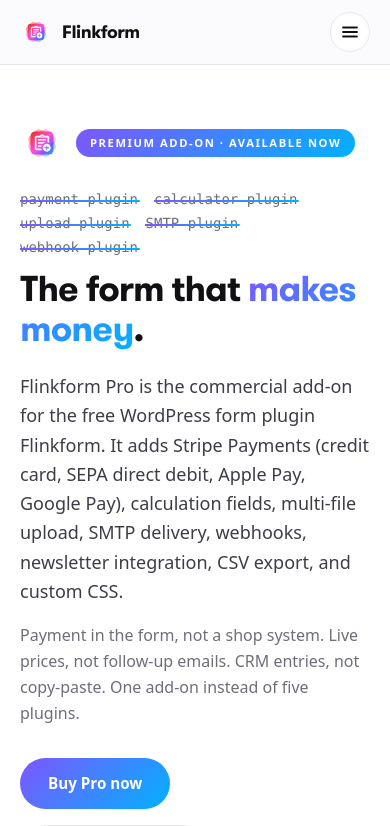
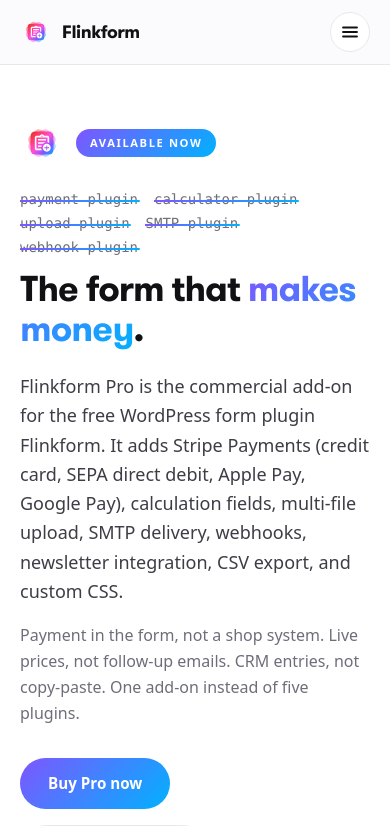
Before and after one commit to dennisbuchwald/flinkform.de, a Next.js app: page /en/pro in a window 390 px wide. Shown: the top 826 px of the page. Built offline with nearby package versions, Linux system fonts and the light colour scheme.

Commit message:
Pro hero: short eyebrow on mobile, demo button opens the quote calculator

```diff
--- a/components/pages/ProContent.tsx
+++ b/components/pages/ProContent.tsx
@@ -51,7 +51,10 @@
           <div className="max-w-3xl">
             <div className="flex items-center gap-3">
               <Image src="/icons/flinkform-app.svg" alt="" width={44} height={44} priority />
-              <Eyebrow variant="pro">{t.hero.eyebrow}</Eyebrow>
+              <Eyebrow variant="pro">
+                <span className="hidden sm:inline">{t.hero.eyebrowPrefix}</span>
+                {t.hero.eyebrow}
+              </Eyebrow>
             </div>
             <PluginStrike words={t.hero.replaces} variant="pro" className="mt-6" />
             <h1 className="mt-3 font-(family-name:--font-display) text-4xl font-extrabold leading-[1.1] tracking-tight sm:text-5xl">
--- a/content/de/pro.ts
+++ b/content/de/pro.ts
@@ -17,7 +17,9 @@
   },
   breadcrumb: { home: "Flinkform", pro: "Flinkform Pro" },
   hero: {
-    eyebrow: "Premium Add-on · Jetzt verfügbar",
+    // Auf Mobil nur eyebrow, ab sm mit Präfix, damit die Pille nicht umbricht.
+    eyebrowPrefix: "Premium Add-on · ",
+    eyebrow: "Jetzt verfügbar",
     titlePre: "Das Formular, das ",
     titleHighlight: "Geld verdient",
     titlePost: ".",
@@ -30,7 +32,7 @@
     ctaBuy: "Jetzt Pro kaufen",
     ctaSecondary: "Preise ansehen",
     ctaDemo: "Live-Demo ansehen",
-    demoUrl: DEMO_URL,
+    demoUrl: `${DEMO_URL}/angebotsrechner/`,
     versionLine: `Version ${PRO_VERSION} · benötigt Flinkform (kostenlos) ab ${MIN_FREE_FOR_PRO} · 14 Tage Geld-zurück-Garantie`,
   },
   needs: {
--- a/content/en/pro.ts
+++ b/content/en/pro.ts
@@ -21,7 +21,8 @@
   },
   breadcrumb: { home: "Flinkform", pro: "Flinkform Pro" },
   hero: {
-    eyebrow: "Premium Add-on · Available now",
+    eyebrowPrefix: "Premium Add-on · ",
+    eyebrow: "Available now",
     titlePre: "The form that ",
     titleHighlight: "makes money",
     titlePost: ".",
@@ -33,7 +34,7 @@
     ctaBuy: "Buy Pro now",
     ctaSecondary: "See pricing",
     ctaDemo: "Try the live demo",
-    demoUrl: DEMO_URL,
+    demoUrl: `${DEMO_URL}/angebotsrechner/`,
     versionLine: `Version ${PRO_VERSION} · requires Flinkform (free) ${MIN_FREE_FOR_PRO}+ · 14-day money-back guarantee`,
   },
   needs: {
```
